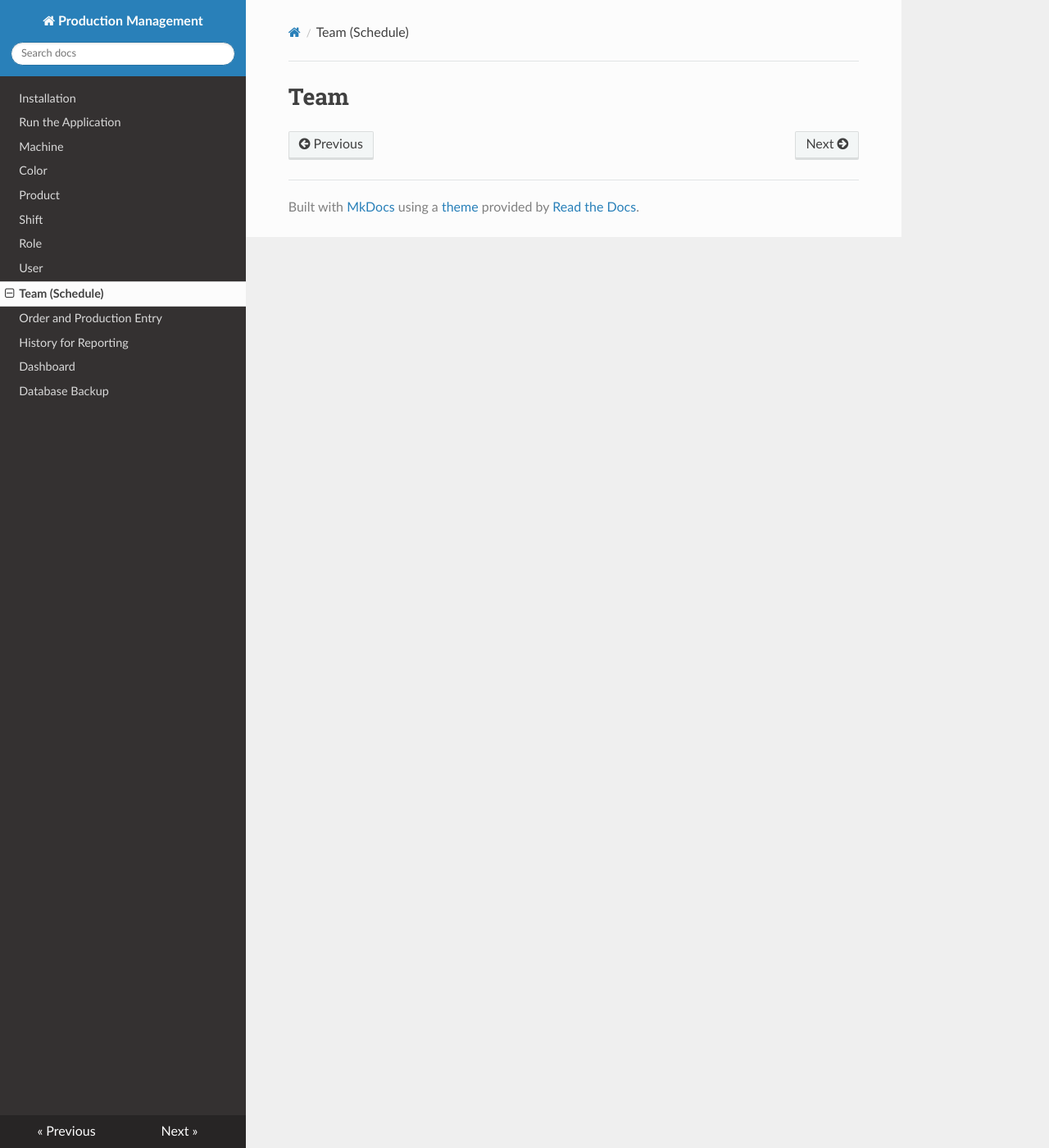
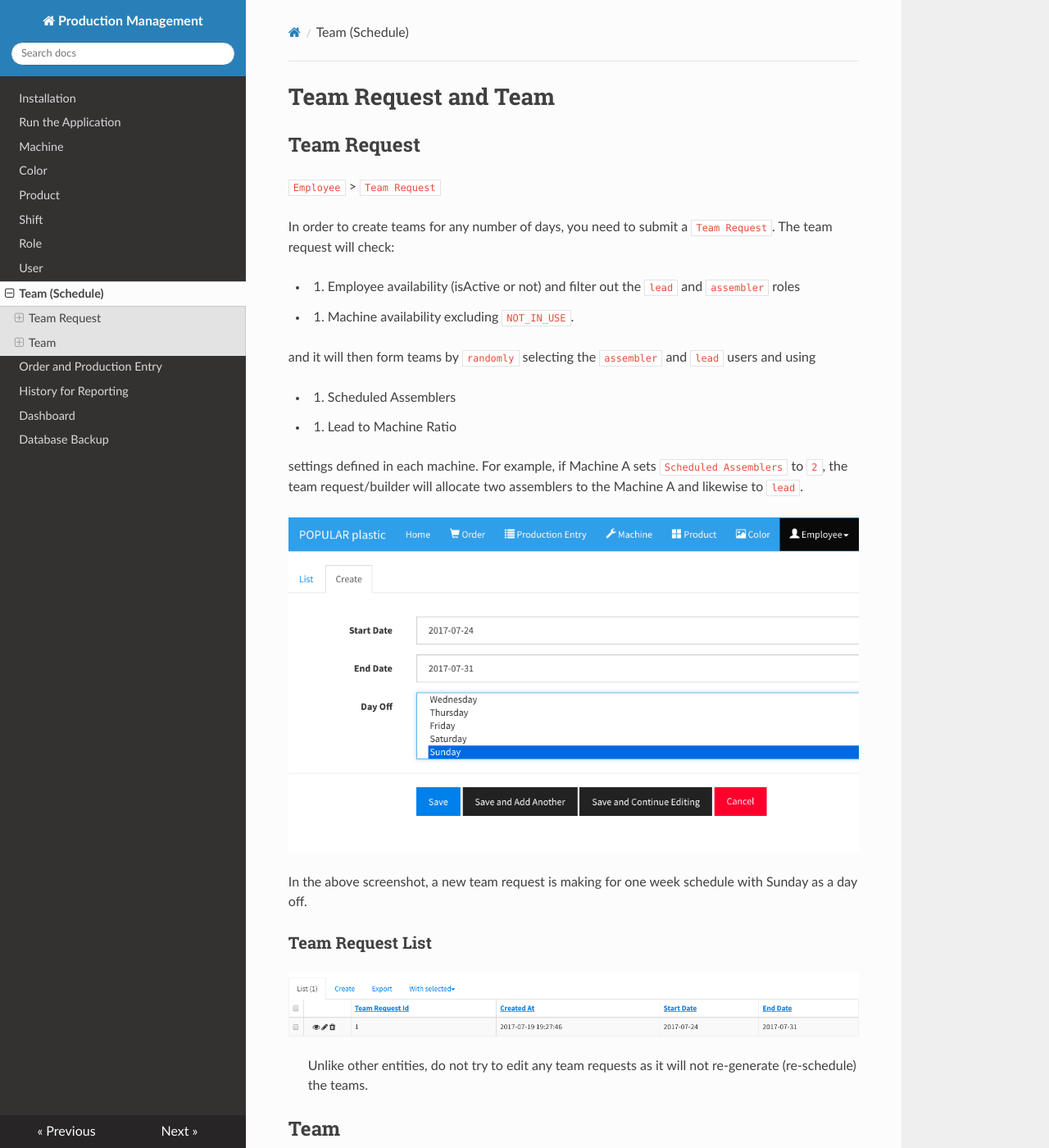
Before and after one commit to sithu/cedar-doc, an MkDocs documentation site: the page built from docs/team.md, in a window 1280 px wide and 1400 px high. Shown: the whole window at 82% size. Built offline with MkDocs 1.6.1, drawn with Linux system fonts in a browser that asks for light colours; nearby versions of some CDN libraries; old or Windows-style settings are respelled for this version of MkDocs; some of the changed text lies outside the part shown.

Commit message:
add team and team request

```diff
--- a/docs/team.md
+++ b/docs/team.md
@@ -1 +1,41 @@
-# Team
+# Team Request and Team
+
+## Team Request
+
+`Employee` > `Team Request`
+
+In order to create teams for any number of days, you need to submit a `Team Request`. The team request will check:
+
+* 1. Employee availability (isActive or not) and filter out the `lead` and `assembler` roles
+* 2. Machine availability excluding `NOT_IN_USE`.
+
+and it will then form teams by `randomly` selecting the `assembler` and `lead` users and using
+
+* 1. Scheduled Assemblers
+* 2. Lead to Machine Ratio
+
+settings defined in each machine. For example, if Machine A sets `Scheduled Assemblers` to `2`, the team request/builder will allocate two assemblers to the Machine A and likewise to `lead`.
+
+![](img/create-team-request.png)
+
+In the above screenshot, a new team request is making for one week schedule with Sunday as a day off.
+
+### Team Request List
+
+![](img/team-request-list.png)
+
+> Unlike other entities, do not try to edit any team requests as it will not re-generate (re-schedule) the teams.
+
+
+## Team
+
+Once you submit a team reqeust, you can check the output (teams) a.k.a `Schedule` at `Employee` > `Team`.
+
+![](img/team-list.png)
+
+> When you have more assemblers/leads than the number of machines, all extra assemblers and leads will go into `Standbys`. The `Standbys` resources can be distributed into any understaff machines.
+
+
+### View, Edit, and Delete
+
+You can view team detials, edit, and delete teams if needed.
```
Also changed, not shown: docs/user.md (+1 -1 lines), docs/img/create-team-request.png (added), docs/img/team-list.png (added), docs/img/team-request-list.png (added), site/img/create-team-request.png (added), site/img/team-list.png (added), site/img/team-request-list.png (added), site/index.html, site/mkdocs/search_index.json, site/team/index.html, site/user/index.html.
